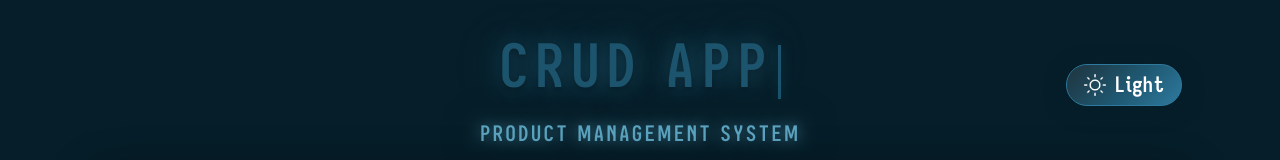
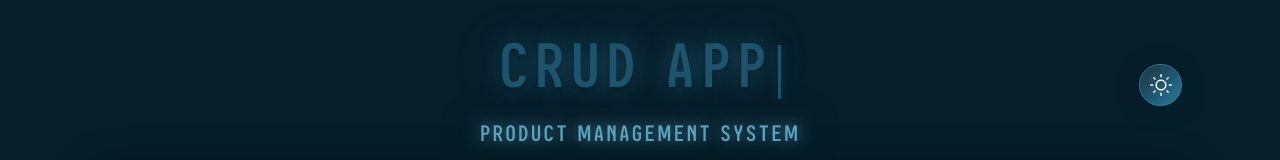
Before and after one commit to esraamhmd/CRUDsystem, a React (Vite) app: page / in a window 1280 px wide. Shown: the top 160 px of the page. Built offline with nearby package versions, Linux system fonts and the light colour scheme.

Commit message:
remove light dark text from toggle button

```diff
--- a/src/components/TopBar.jsx
+++ b/src/components/TopBar.jsx
@@ -35,7 +35,7 @@ export default function TopBar({ dark, toggleMode }) {
       <div className="w-36 flex justify-end">
         <button
           onClick={toggleMode}
-          className="btn-sh relative overflow-hidden inline-flex items-center gap-2 px-4 h-10 rounded-full text-xl font-bold text-white border cursor-pointer transition-all duration-300 bg-bm-grad shadow-btn hover:bg-bm-gradh hover:-translate-y-0.5 hover:scale-105 active:scale-95"
+          className="btn-sh relative overflow-hidden inline-flex items-center justify-center w-10 h-10 rounded-full text-white border cursor-pointer transition-all duration-300 bg-bm-grad shadow-btn hover:bg-bm-gradh hover:-translate-y-0.5 hover:scale-105 active:scale-95"
           style={{ borderColor: '#2e7a9e' }}
         >
           <img
@@ -43,7 +43,6 @@ export default function TopBar({ dark, toggleMode }) {
             alt="mode"
             style={{ width:'22px', height:'22px', objectFit:'contain', filter:'brightness(0) invert(1)' }}
           />
-          <span>{dark ? 'Light' : 'Dark'}</span>
         </button>
       </div>
     </div>
```
